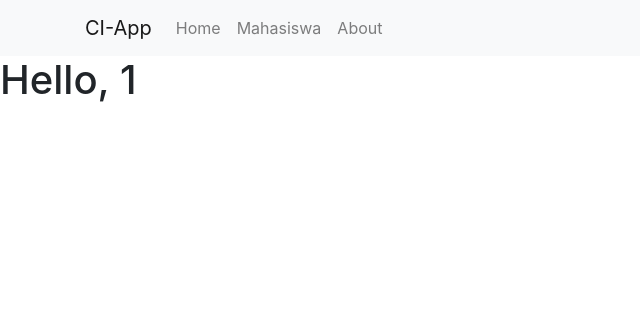
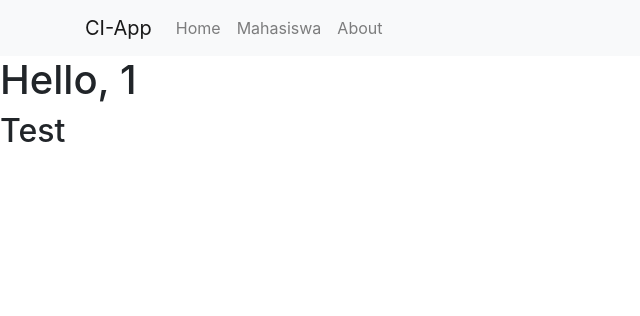
Before and after one commit to SennenHyorou/ci_app, a CodeIgniter app: page /ci-app/index.php/home/index/1 in a window 1280 px wide. Shown: the top 316 px of the page, without its empty margins (0-640 px from the left). Run offline with CodeIgniter, Linux system fonts and the light colour scheme.

```diff
--- a/application/views/home/index.php
+++ b/application/views/home/index.php
@@ -1,2 +1,3 @@
 
 <h1>Hello, <?php echo $nama; ?></h1>
+<h2>Test</h2>
--- a/test.txt
+++ /dev/null
@@ -1 +0,0 @@
-My name is Chen Indra
```
